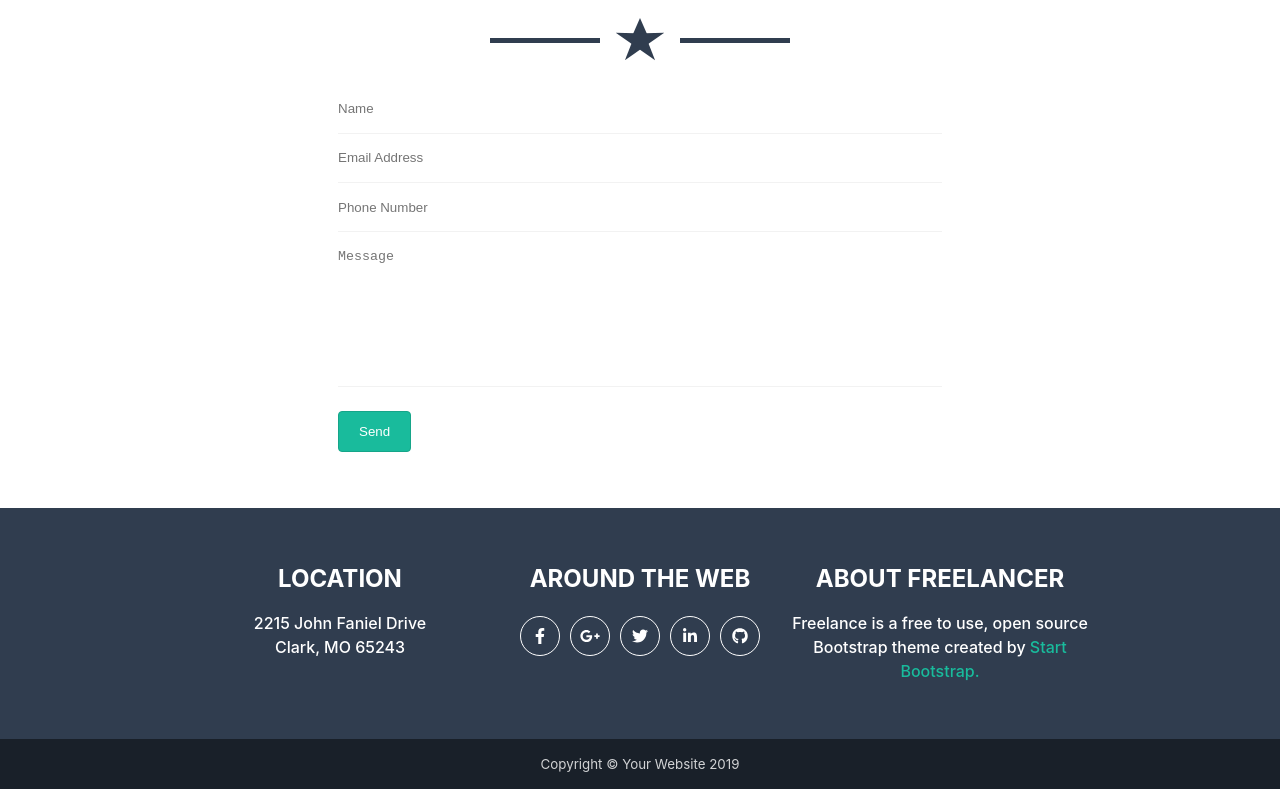
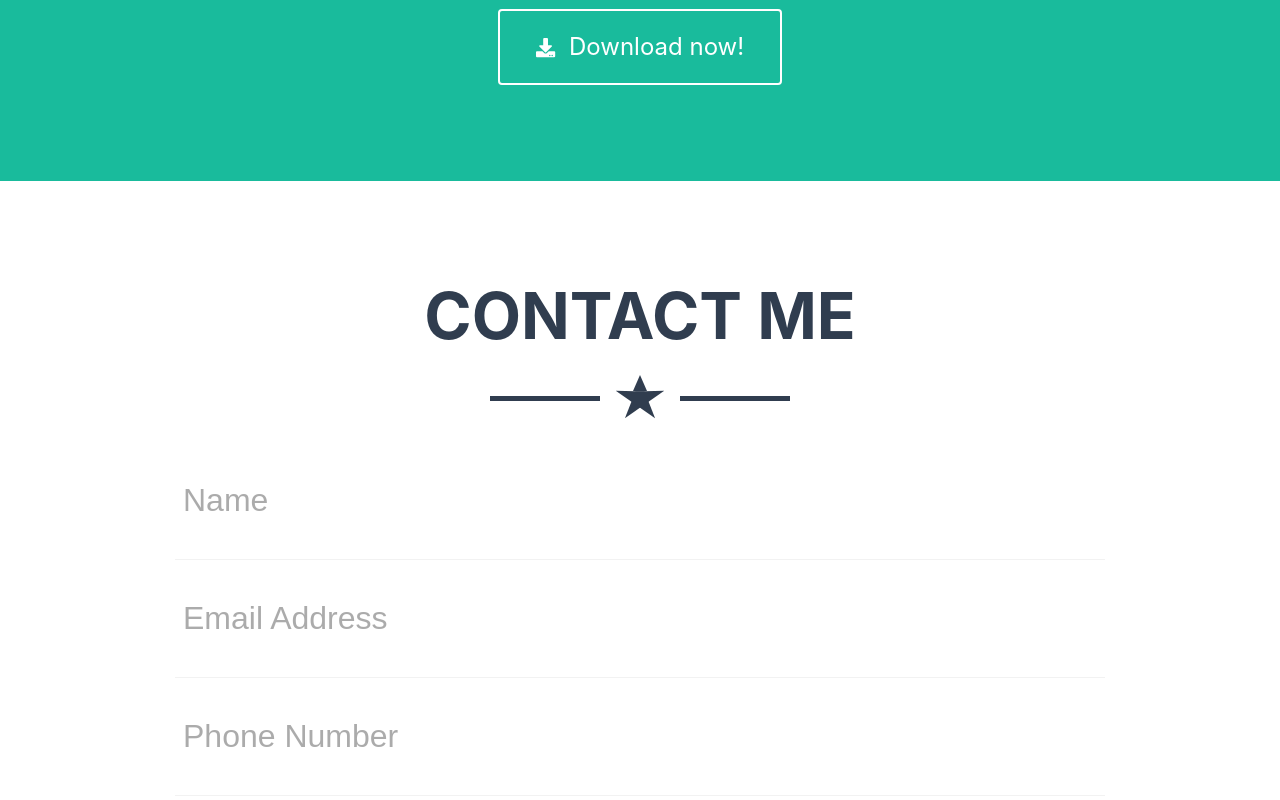
Before and after one commit to kowalus23/interviewme-landing, a React (Create React App) app: page / in a window 1280 px wide. Shown: the part 2420-3220 px from the top of the page. Built offline with nearby package versions, Linux system fonts and the light colour scheme.

Commit message:
all fixes made, now just placeholders pictures + RWD font-size to change

```diff
--- a/src/js/components/About.js
+++ b/src/js/components/About.js
@@ -24,7 +24,7 @@ const About = ({info}) => {
               {text}
             </div>
             <a className="about__content--button" href={downloadFile} download>
-              <FontAwesomeIcon style={{marginRight: '6px'}} icon={faDownload}/>Download now!
+              <FontAwesomeIcon style={{marginRight: '14px', fontSize: '0.8em'}} icon={faDownload}/>Download now!
             </a>
           </div>
         </div>
--- a/src/js/components/Contact.js
+++ b/src/js/components/Contact.js
@@ -50,10 +50,10 @@ const Footer = ({info}) => {
             </div>
             <form className="custom-form" action="/" onSubmit={handleSubmit}>
               <div className="custom-form__content">
-                <input name="name" type="text" placeholder="Name" onChange={handleOnChange}/>
-                <input name="email" type="email" placeholder="Email Address" onChange={handleOnChange}/>
-                <input name="phone" type="text" placeholder="Phone Number" onChange={handleOnChange}/>
-                <textarea name="message" placeholder="Message" rows={8} onChange={handleOnChange}/>
+                <input name="name" type="text" placeholder="Name" onChange={handleOnChange} required={true}/>
+                <input name="email" type="email" placeholder="Email Address" onChange={handleOnChange} required={true}/>
+                <input name="phone" type="tel" placeholder="Phone Number" pattern="[0-9]{3}[0-9]{3}[0-9]{3}" onChange={handleOnChange} required={true}/>
+                <textarea name="message" placeholder="Message" rows={5} onChange={handleOnChange}/>
               </div>
               <input className="custom-from--button" type="submit" value="Send"/>
             </form>
--- a/src/js/components/Footer.js
+++ b/src/js/components/Footer.js
@@ -37,7 +37,7 @@ const Footer = ({info}) => {
             </div>
             <div className="footer__content__item">
               <h2>{info[2]}</h2>
-              <p>Freelance is a free to use, open source <br/> Bootstrap theme created by <a className="item-span" href="">Start Bootstrap.</a></p>
+              <p>Freelance is a free to use, open source <br/> Bootstrap theme created by <a className="item-span" href="https://nowhere.com">Start Bootstrap.</a></p>
             </div>
           </div>
         </div>
--- a/src/styles/components/About.scss
+++ b/src/styles/components/About.scss
@@ -8,10 +8,11 @@
   &__content {
     @include flexible(flex, center, center, column, null);
     @include widthAndHeight(null, 100%);
-    padding: 3.5em 1em;
+    padding: 6em 0;
 
     &__title {
       margin: 0;
+      font-size: 4em;
       color: $text-contrast;
     }
 
@@ -22,7 +23,8 @@
 
       p {
         color: inherit;
-        max-width: 316px;
+        max-width: 440px;
+        font-size: 1.5em;
         line-height: 1.5;
         margin: 0;
         padding: 0.5em;
@@ -32,9 +34,16 @@
     &--button {
       text-decoration: none;
       color: $text-contrast;
-      border: 1px solid $tertiary-color;
+      border: 2px solid $tertiary-color;
       padding: 0.9em 1.5em;
       border-radius: 4px;
+      font-size: 1.5em;
+      transition: all 100ms ease-in-out;
+
+      &:hover {
+        color: $primary-color;
+        background-color: $tertiary-color;
+      }
     }
   }
 }
--- a/src/styles/components/Contact.scss
+++ b/src/styles/components/Contact.scss
@@ -8,10 +8,11 @@
   &__content {
     @include flexible(flex, center, center, column, null);
     @include widthAndHeight(null, 100%);
-    padding: 3.5em 1em;
+    padding: 6em 0;
 
     &__title {
       margin: 0;
+      font-size: 4em;
       color: $secondary-color;
     }
 
@@ -34,37 +35,60 @@
     }
 
     .custom-form {
-      @include widthAndHeight(50%, 100%);
+      @include widthAndHeight(75%, 100%);
 
       &__content {
         @include flexible(flex, center, null, column, null);
-        margin-bottom: 1.5em;
 
         input {
-          padding: 1.25em 0;
+          padding: 1.25em 0.25em;
+          font-size: 2em;
           border: none;
           border-bottom: 1px solid darken($tertiary-color, 5%);
           outline: none; // bad for accessibility
+
+          &:focus {
+            background-color: lighten($primary-color, 56%);
+          }
+
+          &::placeholder {
+            opacity: 0.6;
+          }
         }
 
         textarea {
           resize: none;
           border: none;
-          padding: 1.25em 0;
+          font-size: 2em;
+          padding: 1.25em 0.25em;
           border-bottom: 1px solid darken($tertiary-color, 5%);
           outline: none; // bad for accessibility
+
+          &:focus {
+            background-color: lighten($primary-color, 56%);
+          }
+
+          &::placeholder {
+            opacity: 0.6;
+          }
         }
       }
 
       .custom-from--button {
         align-self: start;
+        font-size: 1.5em;
         color: $text-contrast;
         background-color: $primary-color;
-        border: 1px solid darken($primary-color, 5%);
         padding: 0.9em 1.5em;
+        margin: 1.2em 0;
         border-radius: 4px;
         cursor: pointer;
         outline: none; // bad for accessibility
+        transition: background-color 100ms ease-in-out;
+
+        &:hover {
+          background-color: darken($primary-color, 5%);
+        }
       }
     }
   }
--- a/src/styles/components/Footer.scss
+++ b/src/styles/components/Footer.scss
@@ -6,55 +6,91 @@
   background-color: $secondary-color;
 
   &__content {
-    @include flexible(flex, center, null, null, wrap);
+    @include flexible(flex, mull, null, null, wrap);
     @include widthAndHeight(null, 100%);
-    padding: 3.5em 1em;
+    padding: 6em 0;
 
     h2 {
       margin: 0 0 0.75em 0;
       text-transform: uppercase;
+      font-size: 1.75em;
     }
 
     p {
       margin: 0;
-      line-height:1.5;
+      line-height: 1.5;
+      font-size: 1.5em;
       font-weight: 500;
     }
 
     &__item {
+      @include widthAndHeight(100%, null);
+      max-width: 33.33%;
       color: $text-contrast;
-      width: 300px;
       text-align: center;
+      padding: 0.25em;
+
+      @media (max-width: 992px) {
+        max-width: 50%;
+        &:first-child {
+          margin-bottom: 3em;
+        }
+      }
+
+
+
+      @media (max-width: 576px) {
+        max-width: 100%;
+        &:first-child, &:first-child + & {
+          margin-bottom: 5em;
+        }
+      }
     }
 
     .icon-wrapper {
       @include flexible(flex, center, null, null, null);
 
       .icon {
-        @include widthAndHeight(40px, 40px);
+        @include widthAndHeight(60px, 60px);
         @include flexible(flex, center, center, null, null);
-        border: 1px solid white;
+        border: 2px solid white;
         border-radius: 50%;
         margin: 5px;
         text-decoration: none;
         color: $text-contrast;
+        transition: all 100ms ease-in-out;
+
+        svg {
+          font-size: 1.5em;
+        }
+
+        &:hover {
+          color: $primary-color;
+          border-color: $primary-color;
+        }
       }
     }
 
     a.item-span {
-          text-decoration: none;
-          color: $primary-color;
-        }
+      text-decoration: none;
+      color: $primary-color;
+      transition: color 100ms ease-in-out;
+
+      &:hover {
+        color: lighten($primary-color, 10%);
+      }
+    }
   }
 
   .copyrights {
-    @include widthAndHeight(100%, 50px);
+    @include widthAndHeight(100%, 80px);
     @include flexible(flex, center, center, null, null);
     color: $text-contrast;
     background-color: darken($secondary-color, 12%);
 
     small {
       opacity: 0.8;
+      font-weight: 500;
     }
   }
 }
```
